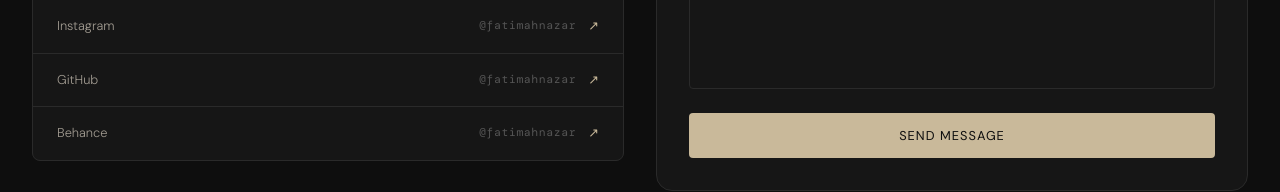
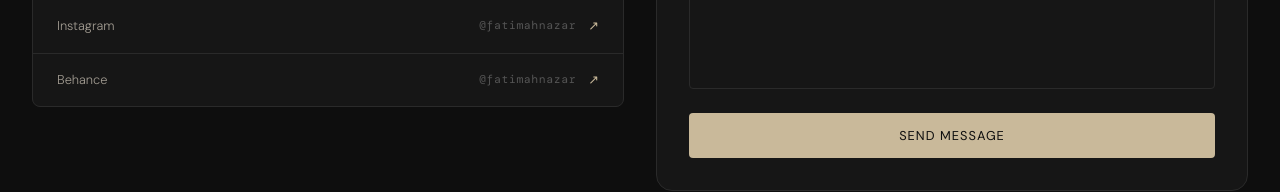
Before and after one commit to fatimahnazarr/fatimahnazar, a Next.js app: page / in a window 1280 px wide. Shown: the part 4028-4220 px from the top of the page. Built offline with nearby package versions, Linux system fonts and the light colour scheme; no server answers; the database is empty; a web font is replaced by a local one.

Commit message:
github cancelled

```diff
--- a/src/components/sections/Contact.tsx
+++ b/src/components/sections/Contact.tsx
@@ -11,7 +11,6 @@
 const socials = [
   { label: 'LinkedIn',  href: 'https://www.linkedin.com/in/fatimah-nazar',  handle: '@fatimah-nazar' },
   { label: 'Instagram', href: 'https://www.instagram.com/fatimahnazarr?igsh=MTd6cmJ1Nzc3M2d1dg==',     handle: '@fatimahnazar'  },
-  { label: 'GitHub',    href: 'https://github.com/fatimahnazar',            handle: '@fatimahnazar'  },
   { label: 'Behance',   href: 'https://www.behance.net/fatimanazad55e',       handle: '@fatimahnazar'  },
 ];
 
```
